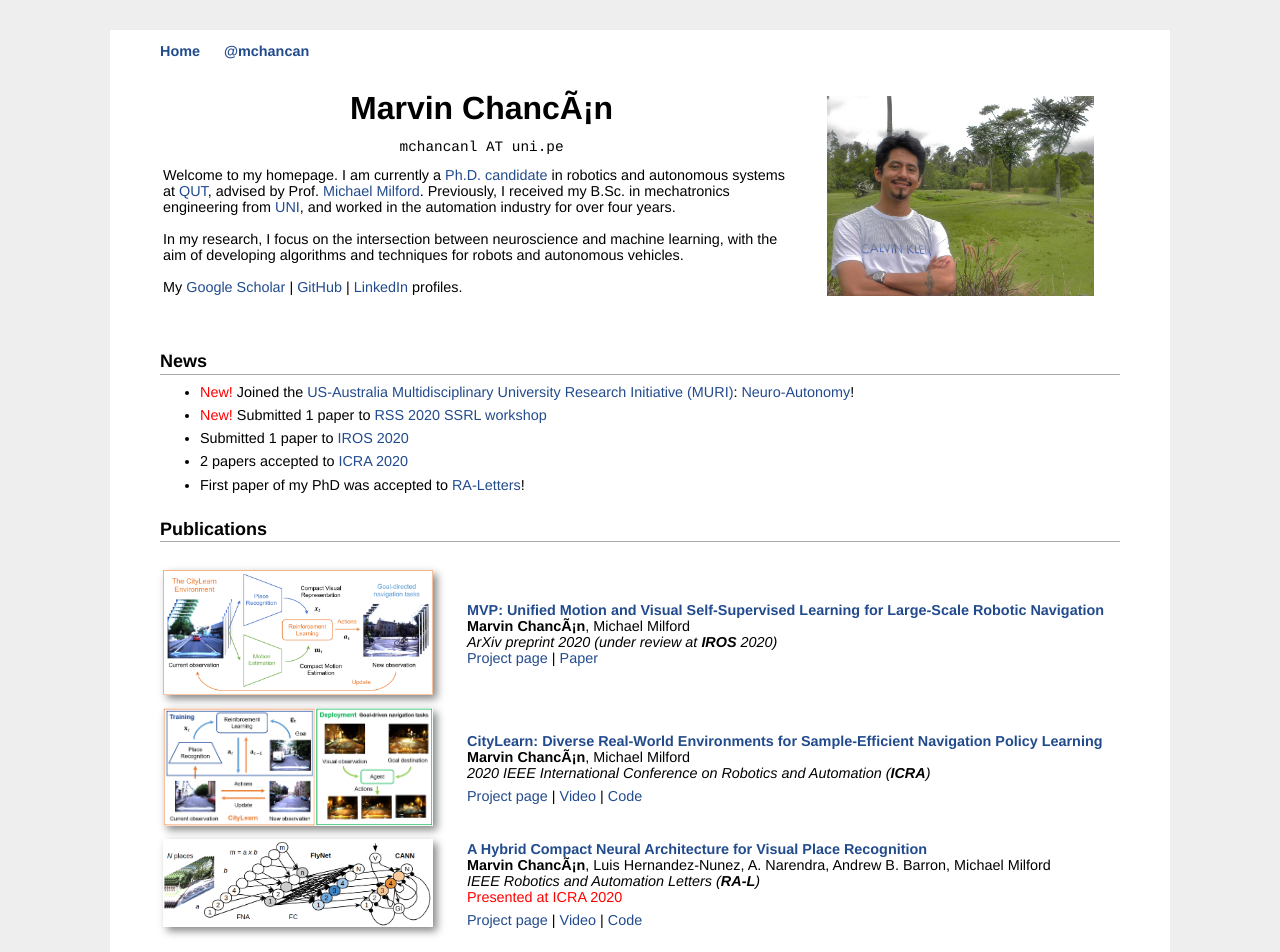
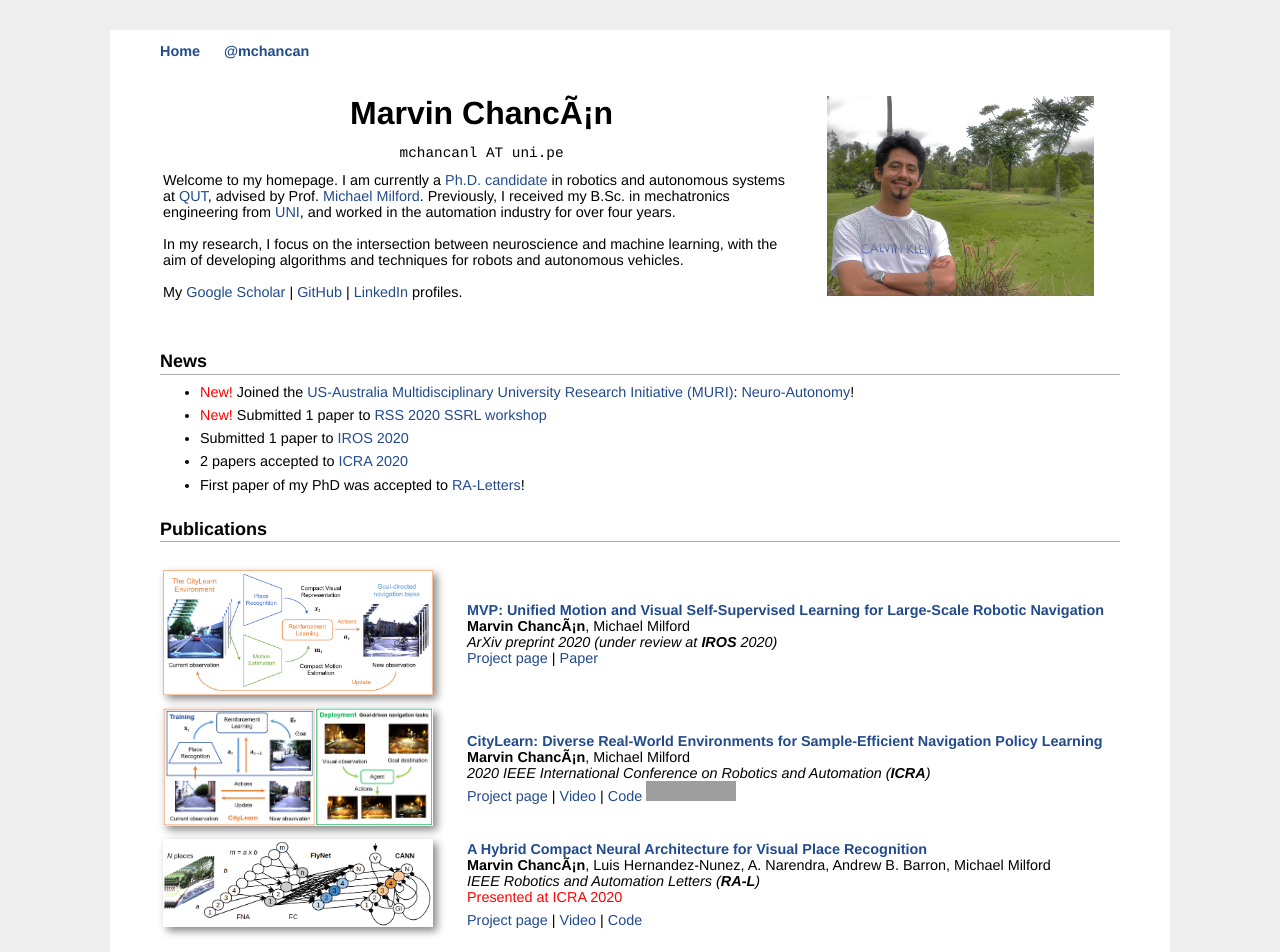
Before and after one commit to mchancan/mchancan.github.io, a Jekyll site: the page built from index.html, in a window 1280 px wide. Shown: the top 952 px of the page. Built offline with Jekyll 4.4.1, drawn with Linux system fonts in a browser that asks for light colours; comment, search, counter and statistics services are not loaded; grey boxes are pictures that could not be loaded.

Commit message:
Update index.html

```diff
--- a/index.html
+++ b/index.html
@@ -10,11 +10,8 @@ title: Marvin's Homepage
 		<!--<div id="toptitle">
 		<h1>		</h1>-->
 		<p align="center"><font size=6><b>Marvin Chancán</b></font></p>
-		<p align="center">
-		<font face="courier">mchancanl AT uni.pe</font>
-		</p>
+		<p align="center"><font face="courier">mchancanl AT uni.pe</font></p>
 		<!--</div>-->
-		<p>
 		Welcome to my homepage. I am currently a <a href="https://research.qut.edu.au/qcr/people/marvin-chancan/">Ph.D. candidate</a> in robotics and autonomous systems at <a href="https://www.qut.edu.au/science-engineering/schools/electrical-engineering-robotics">QUT</a>, advised by Prof. <a href="https://scholar.google.com/citations?user=TDSmCKgAAAAJ&hl=en">Michael Milford</a>.
 		Previously, I received my B.Sc. in mechatronics engineering from <a href="https://en.wikipedia.org/wiki/National_University_of_Engineering">UNI</a>, and worked in the automation industry for over four years.</br>
 		</br>
```
